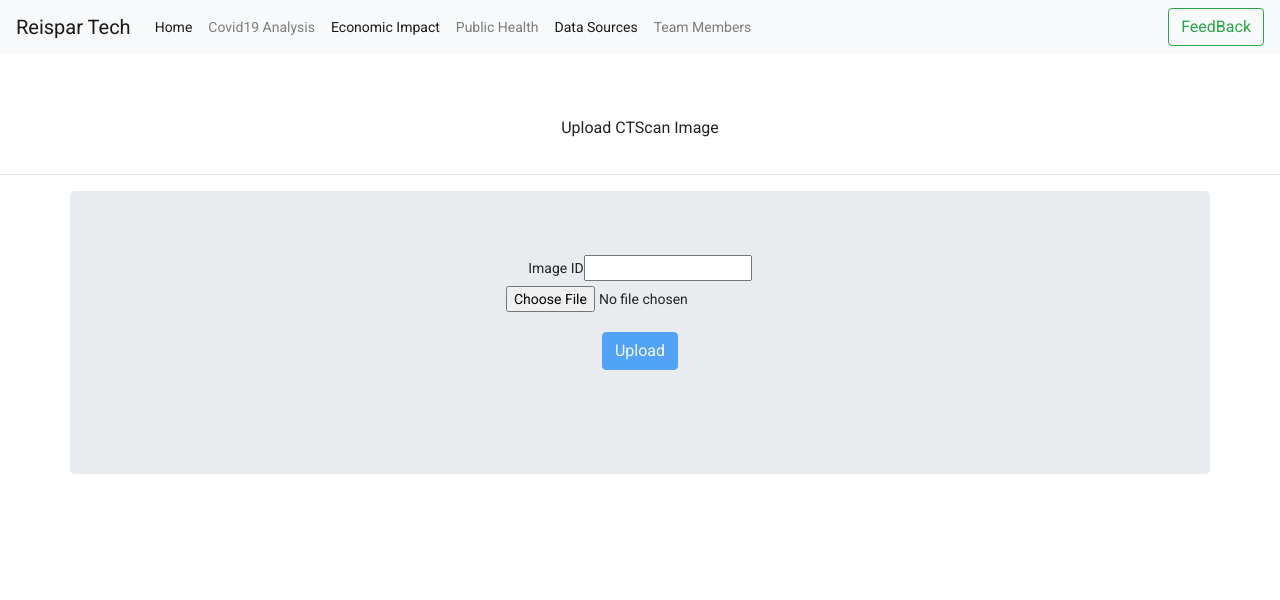
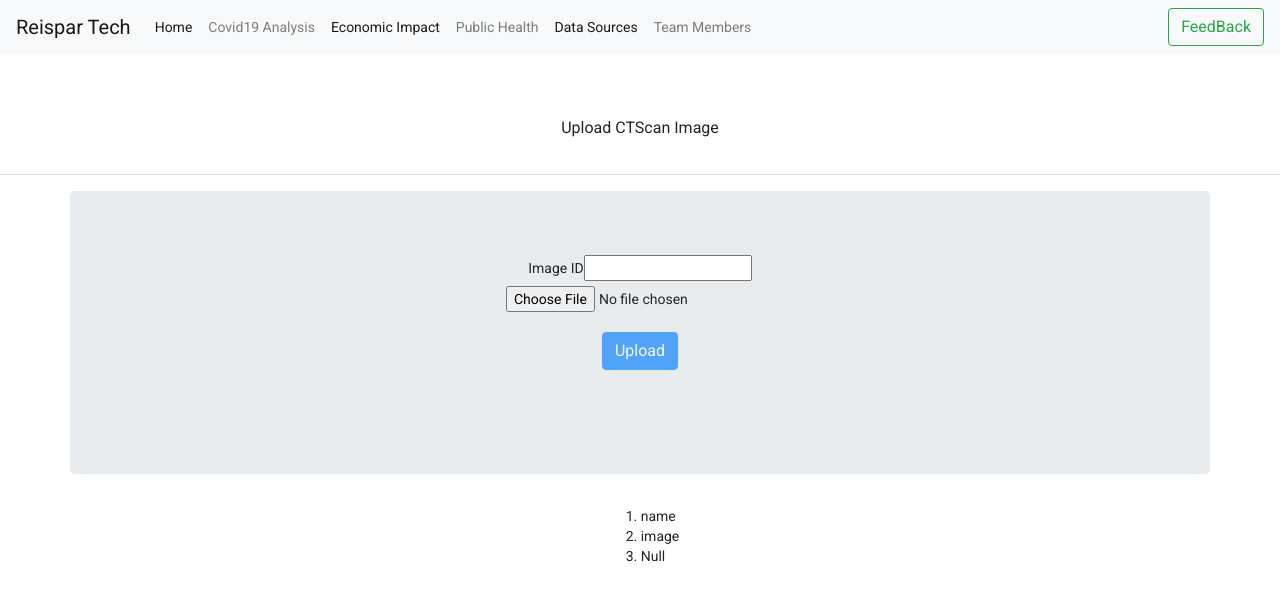
Before and after one commit to oluwatobi1/angular_FE_lake, an Angular app: page / in a window 1280 px wide. Shown: the top 600 px of the page. Built offline with nearby package versions, Linux system fonts and the light colour scheme.

Commit message:
created Service for create & retrieve

```diff
--- /dev/null
+++ b/src/app/api.service.ts
@@ -0,0 +1,28 @@
+import { HttpClient, HttpHeaders } from '@angular/common/http';
+import { Injectable } from '@angular/core';
+import { Observable } from 'rxjs';
+
+@Injectable({
+  providedIn: 'root'
+})
+export class ApiService {
+    // https://covidreisparbe.herokuapp.com/route/image/ to be replaced to connect to the BE
+    // http://127.0.0.1:8000/route/image/ for local server
+  url = "http://127.0.0.1:8000/route/image/"
+
+  httpHeaders = new HttpHeaders({'Content-Type':"application/json"})
+
+  constructor(private http:HttpClient) { }
+
+  postImage(image): Observable<any> {
+    return this.http.post(this.url, image, {
+      reportProgress: true,
+      observe: "events"
+    })
+
+  }
+  getImagedata():Observable<any>{
+    return this.http.get(this.url,
+      {headers:this.httpHeaders} );
+  }
+}
--- a/src/app/ctscan/ctscan.component.html
+++ b/src/app/ctscan/ctscan.component.html
@@ -48,5 +48,22 @@
   </div>
   </div>
   </div>
+  <!-- Out put section -->
+
 
 </div>
+<div class="row justify-content-md-center">
+  <div class="col-md-auto">
+    <ol>
+      <li>
+        {{imagearray.name}}
+      </li>
+      <li>
+        {{imagearray.image}}
+      </li>
+      <li>
+        {{imagearray.prediction}}
+      </li>
+    </ol>
+  </div>
+</div>
--- a/src/app/ctscan/ctscan.component.ts
+++ b/src/app/ctscan/ctscan.component.ts
@@ -2,6 +2,7 @@ import { Component, OnInit } from '@angular/core';
 import { HttpClient, HttpEventType } from '@angular/common/http';
 import { map, catchError } from "rxjs/operators"
 import { throwError } from "rxjs";
+import { ApiService } from '../api.service';
 
 @Component({
   selector: 'app-ctscan',
@@ -13,11 +14,14 @@ export class CtscanComponent implements OnInit {
   name: string;
   image: File;
   progress: number;
-  message:string;
+  message: string;
+
+  imagearray = { id: -1, name: 'name', image: 'image', prediction: 'Null' };
 
 
 
-  constructor(private http: HttpClient) { }
+  constructor(private api: ApiService) {
+  }
 
   ngOnInit(): void {
   }
@@ -34,18 +38,17 @@ export class CtscanComponent implements OnInit {
     this.progress = 1;
     uploadImage.append('name', this.name);
     uploadImage.append('image', this.image, this.image.name);
-    this.http.post("https://covidreisparbe.herokuapp.com/route/image/", uploadImage, {
-      reportProgress: true,
-      observe: "events"
-    }).pipe(
+    this.api.postImage(uploadImage).pipe(
       map((event: any) => {
         if (event.type == HttpEventType.UploadProgress) {
           this.progress = Math.round((100 / event.total) * event.loaded);
-          if (this.progress === 100){
+          if (this.progress === 100) {
             this.message = "Upload Completed"
+
           }
         } else if (event.type == HttpEventType.Response) {
           this.progress = null;
+          this.getPred()
         }
       }),
       catchError((err: any) => {
@@ -56,4 +59,18 @@ export class CtscanComponent implements OnInit {
     ).toPromise();
 
   }
+  getPred(){
+    this.api.getImagedata().subscribe(
+      data=>{
+        this.imagearray =  data;
+        console.log(this.imagearray, " images");
+      },
+      error=>{
+        console.log(error);
+
+      }
+    )
+  }
+
+
 }
```
Also changed, not shown: 1 other file (tests, documents, lock files or other folders).
